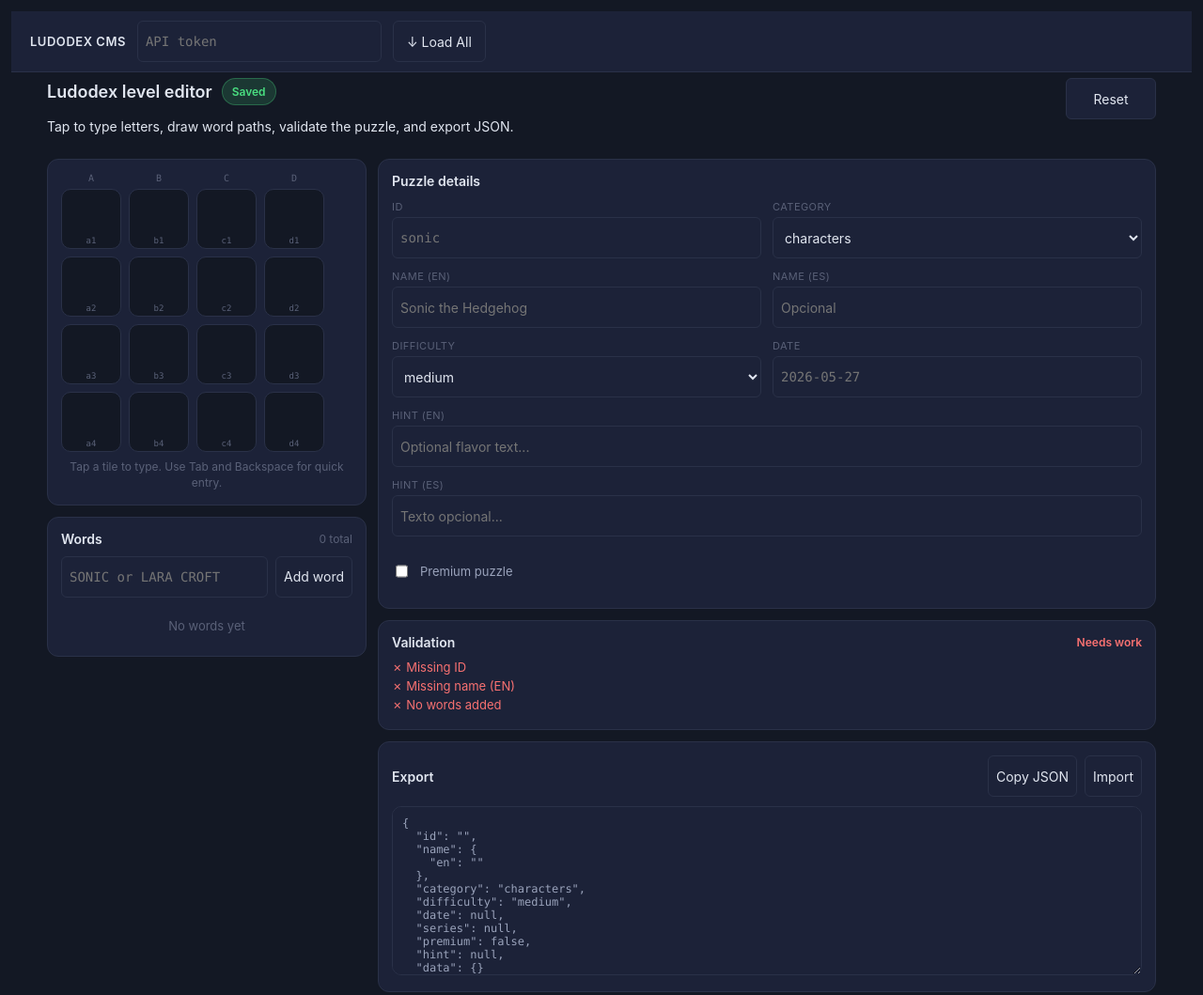
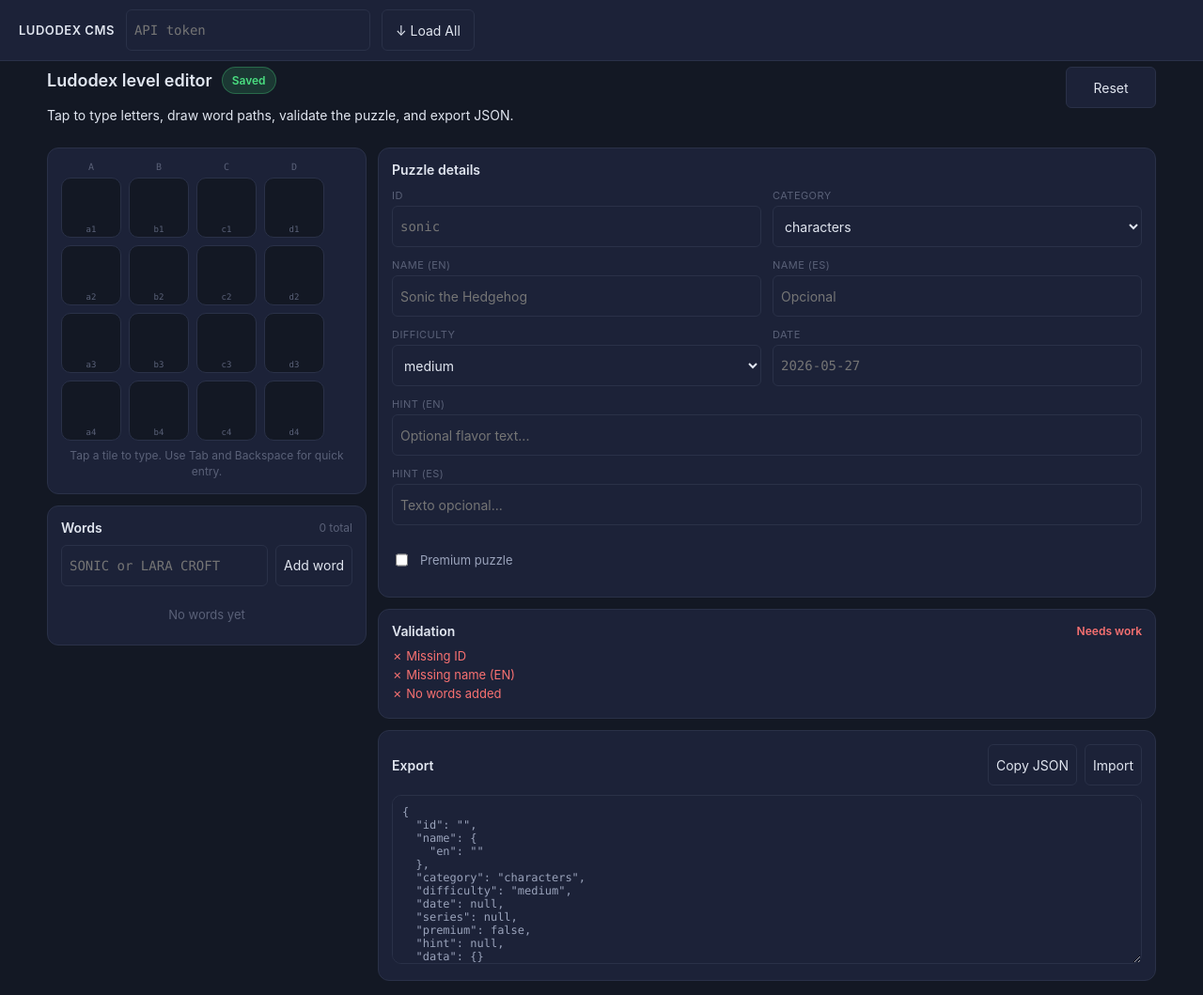
Before and after one commit to KrisEnigma/Ludodex, a website: page public/editor/index.html in a window 1280 px wide. Shown: the whole page at 94% size. Drawn offline with Linux system fonts and the light colour scheme.

Commit message:
Remove editor body inset

```diff
--- a/public/editor/index.html
+++ b/public/editor/index.html
@@ -37,7 +37,7 @@
     }
 
     body {
-      padding: 12px;
+      padding: 0;
     }
 
     input, select, button, textarea {
@@ -270,7 +270,6 @@
     }
 
     @media (max-width: 900px) {
-      body { padding: 10px; }
       .layout-grid { grid-template-columns: 1fr; }
       .editor-header { align-items: stretch; }
       .editor-header button { width: 100%; }
```
